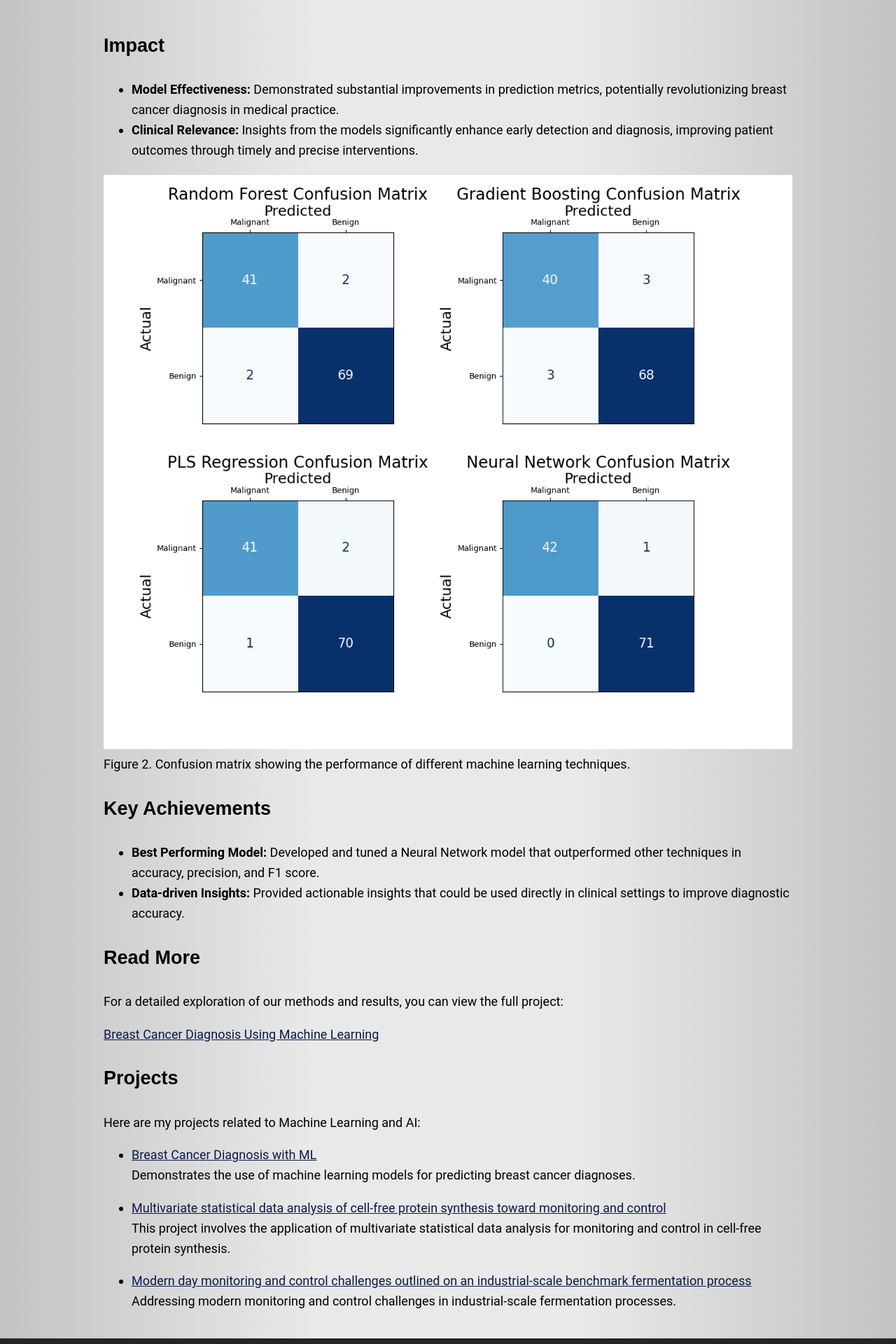
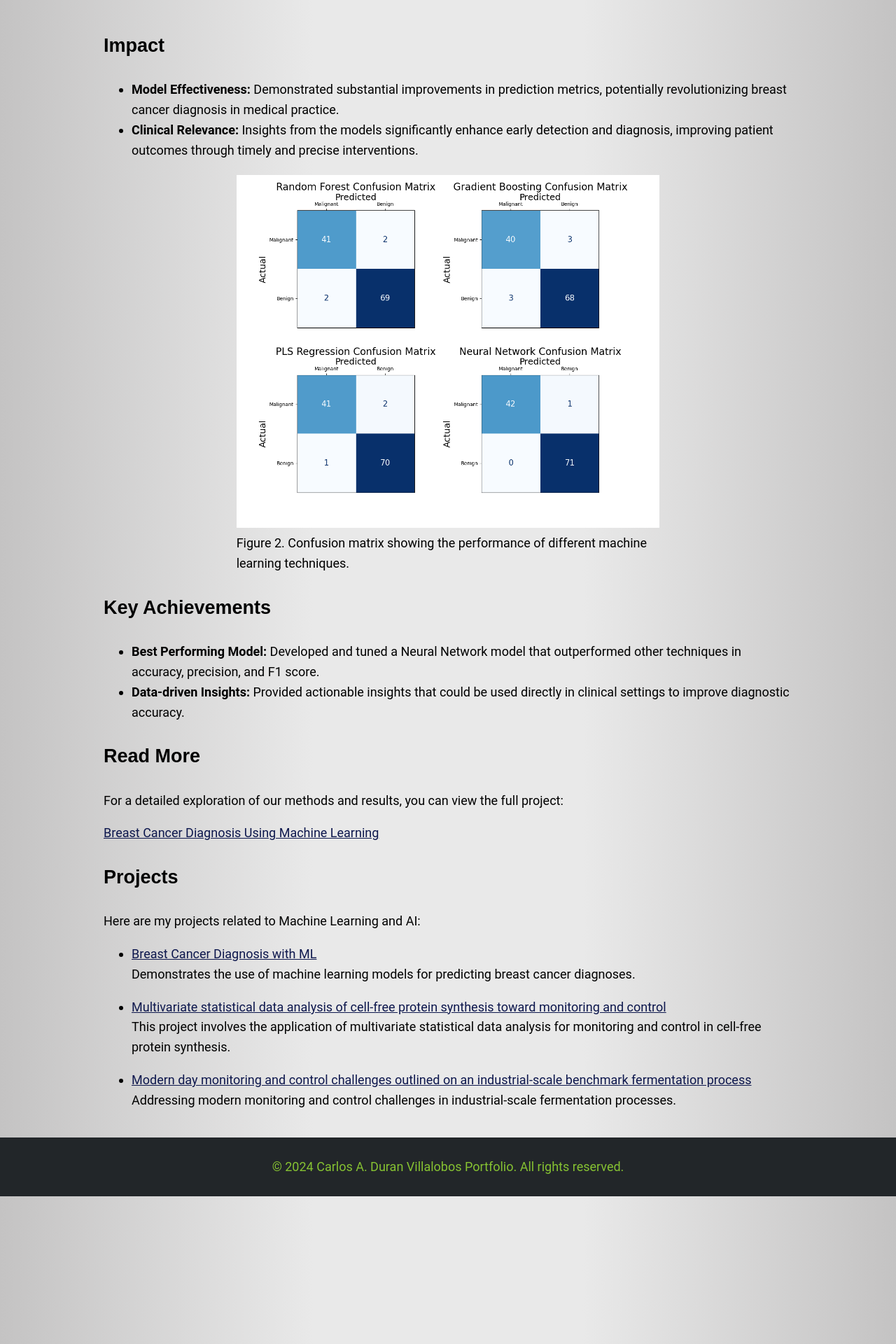
Before and after one commit to CarlosADuranVIllalobos/CarlosADuranVIllalobos.github.io, a Jekyll site: the page built from machine-learning.md, in a window 1280 px wide. Shown: the part 1697-3617 px from the top of the page at 70% size. Built offline with Jekyll 4.4.1, drawn with Linux system fonts in a browser that asks for light colours.

Commit message:
figuresize2

```diff
--- a/machine-learning.md
+++ b/machine-learning.md
@@ -96,7 +96,7 @@
   <li><strong>Clinical Relevance:</strong> Insights from the models significantly enhance early detection and diagnosis, improving patient outcomes through timely and precise interventions.</li>
 </ul>
 
-<div class="image-container" style="width: width: 16cm;">
+<div class="image-container" style="width: 16cm;">
     <figure style="margin: 0;">
       <img src="/assets/images/Confusion_Matrix.png" alt="Confusion Matrix" style="width: 100%; height: auto;">
       <figcaption class="image-caption">Figure 2. Confusion matrix showing the performance of different machine learning techniques.</figcaption>
```
Also changed, not shown: control-systems.md (+1 -1 lines).
